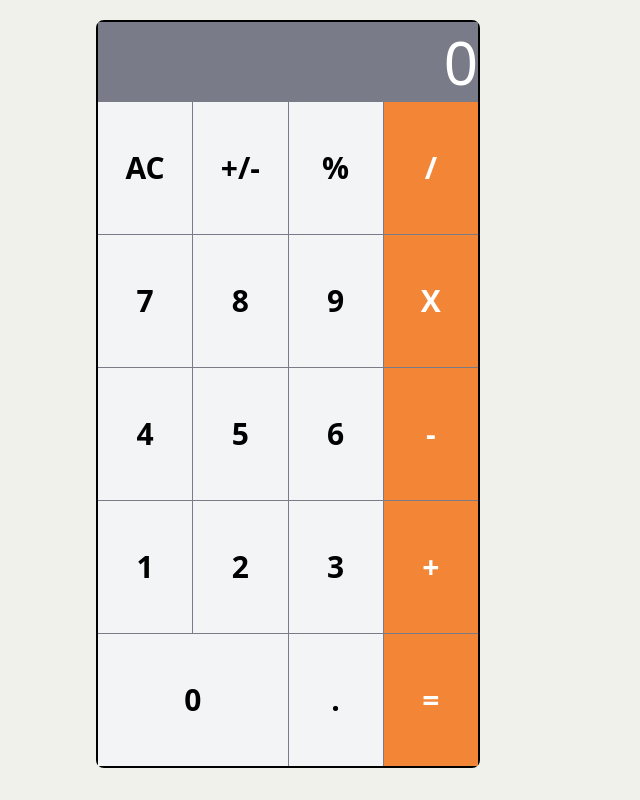
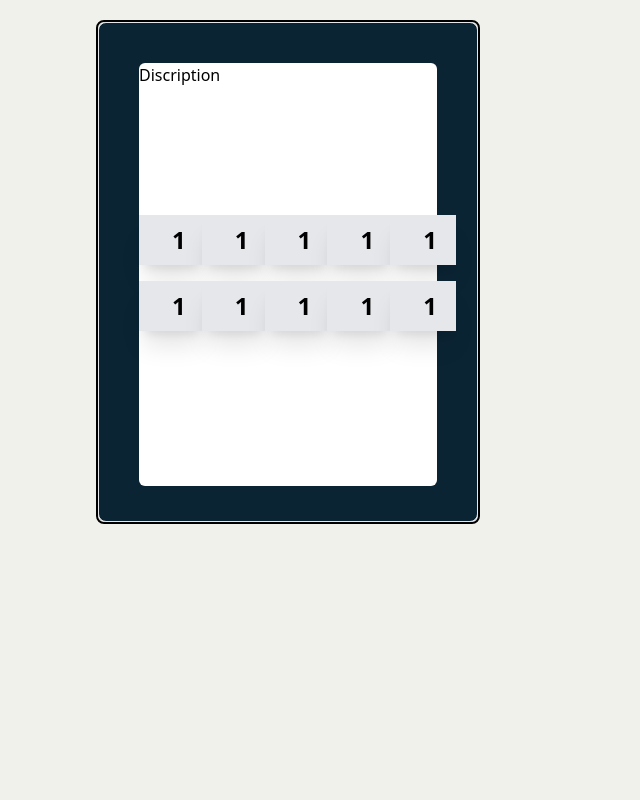
Before and after one commit to Theogene120/react-thegym-practice, a React (Vite) app: page / in a window 1280 px wide. Shown: the whole page, without its empty margins (0-640 px from the left). Built offline with nearby package versions, Linux system fonts and the light colour scheme.

Commit message:
Tenzies project starting

```diff
--- /dev/null
+++ b/src/components/Die.jsx
@@ -0,0 +1,7 @@
+
+
+function Die(props){
+    return <button className="border px-8 py-2 font-bold text-2xl shadow-xl bg-gray-200">{props.value}</button>
+}
+
+export default Die
--- /dev/null
+++ b/src/components/Tenzies.jsx
@@ -0,0 +1,32 @@
+import Die from "./Die"
+
+function Main(){
+    return (
+        <div className="bg-[#0B2434] border rounded-lg h-[500px]">
+            <div className="bg-white  h-[85%] rounded-md m-10">
+                <p>Discription</p>
+                <div className="flex justify-center mt-32">
+                    <div className="grid grid-cols-5 gap-4">
+                        <Die value={1}/>
+                        <Die value={1}/>
+                        <Die value={1}/>
+                        <Die value={1}/>
+                        <Die value={1}/>
+                        <Die value={1}/>
+                        <Die value={1}/>
+                        <Die value={1}/>
+                        <Die value={1}/>
+                        <Die value={1}/>
+                    </div>
+                </div>
+            </div>
+        </div>
+
+    )
+}
+
+export default function Tenzies(){
+    return(
+        <Main />
+    )
+}
--- a/src/main.jsx
+++ b/src/main.jsx
@@ -5,6 +5,7 @@ import Todo from "./Todo";
 import Calculator from './Calculator'
 import MemeGenerator from "./components/MemeGenerator";
 import ChefClaudeApp from "./components/ChefClaudeApp";
+import Tenzies from "./components/Tenzies";
 // import FormSkills from './FormSkills.jsx'
 //import Conditional from './Conditional'
 import Fetch from '/src/components/Fetch.jsx'
@@ -14,6 +15,6 @@ import "./index.css";
 import App from './components/Suspense'
 createRoot(document.getElementById("root")).render(
   <StrictMode>
-    <Calculator />
+    <Tenzies />
   </StrictMode>,
 );
```
